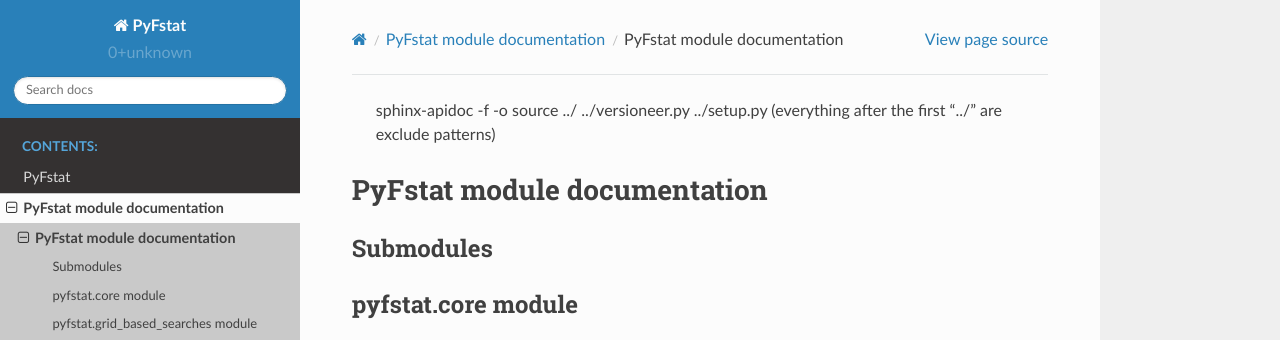
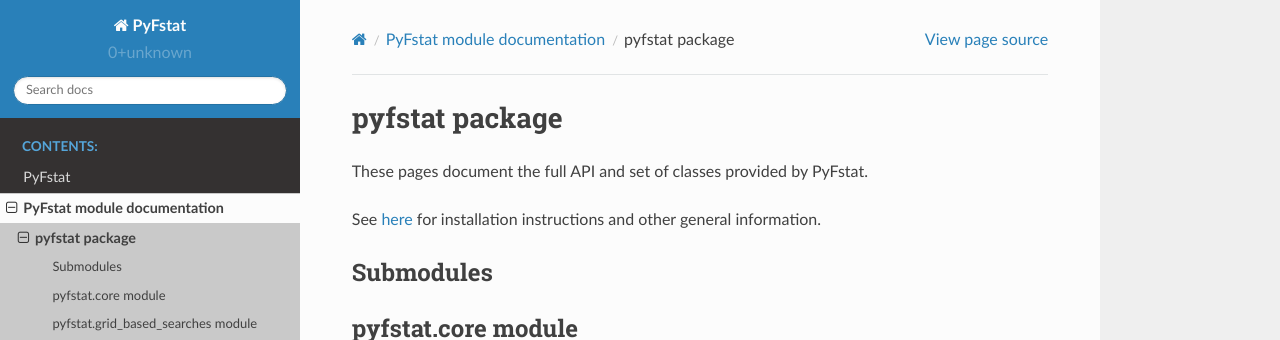
Before and after one commit to PyFstat/PyFstat, a Sphinx documentation site: the page built from docs/source/pyfstat.rst, in a window 1280 px wide and 900 px high, cut to the strip 0-340 px from the top of the window. Built offline with Sphinx 7.4.7 and the Read the Docs theme 2.0.0, drawn with Linux system fonts in a browser that asks for light colours; pages that are not in the unit, such as notebooks, are missing from menus.

Commit message:
Fix docs?

```diff
--- a/docs/source/pyfstat.rst
+++ b/docs/source/pyfstat.rst
@@ -1,8 +1,10 @@
-   sphinx-apidoc -f -o source ../ ../versioneer.py ../setup.py
-   (everything after the first "../" are exclude patterns)
+pyfstat package
+===============
 
-PyFstat module documentation
-===============
+These pages document the full API and set of classes provided by PyFstat.
+
+See :doc:`here <readme>` for installation instructions and
+other general information.
 
 Submodules
 ----------
```
